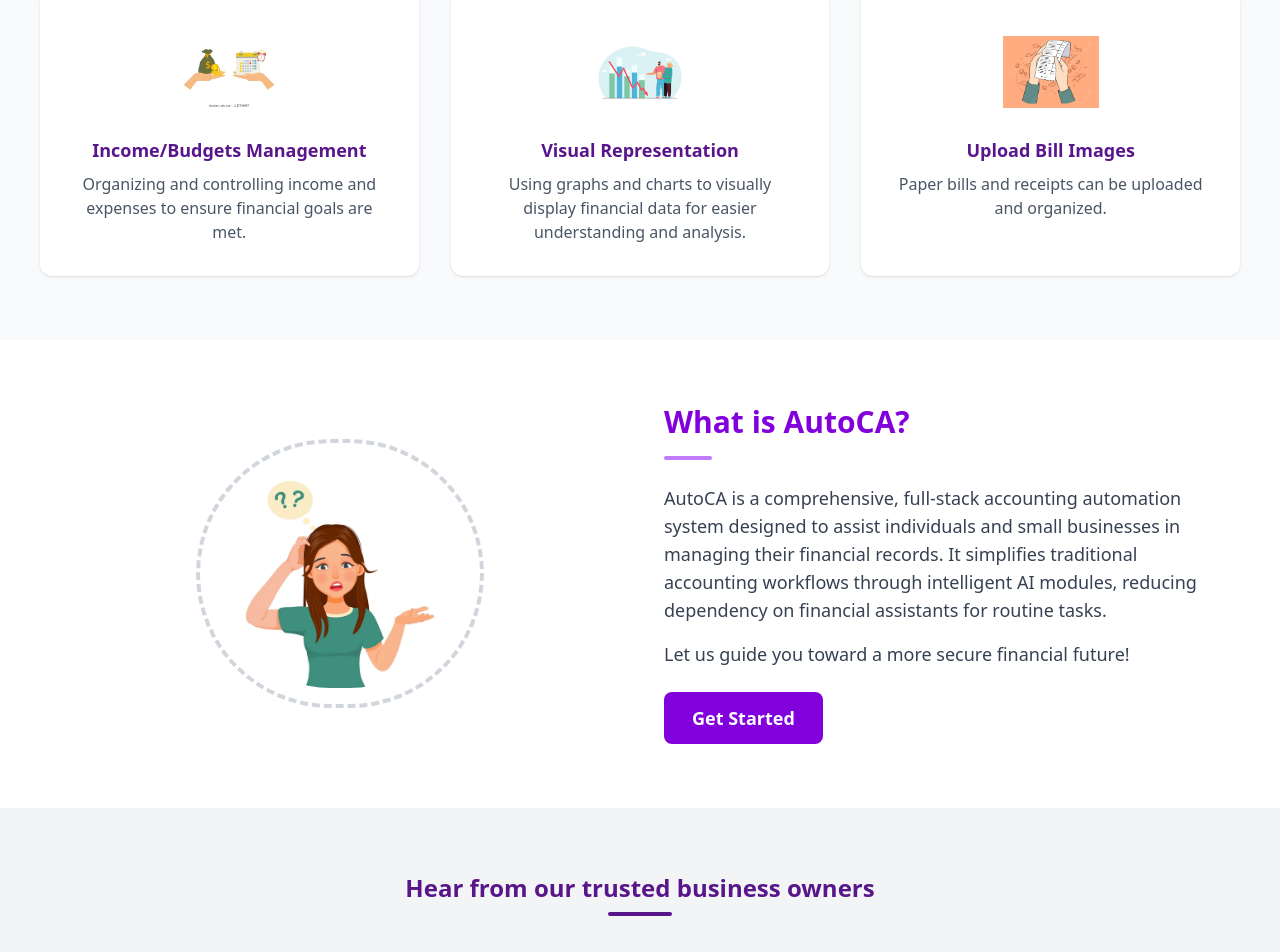
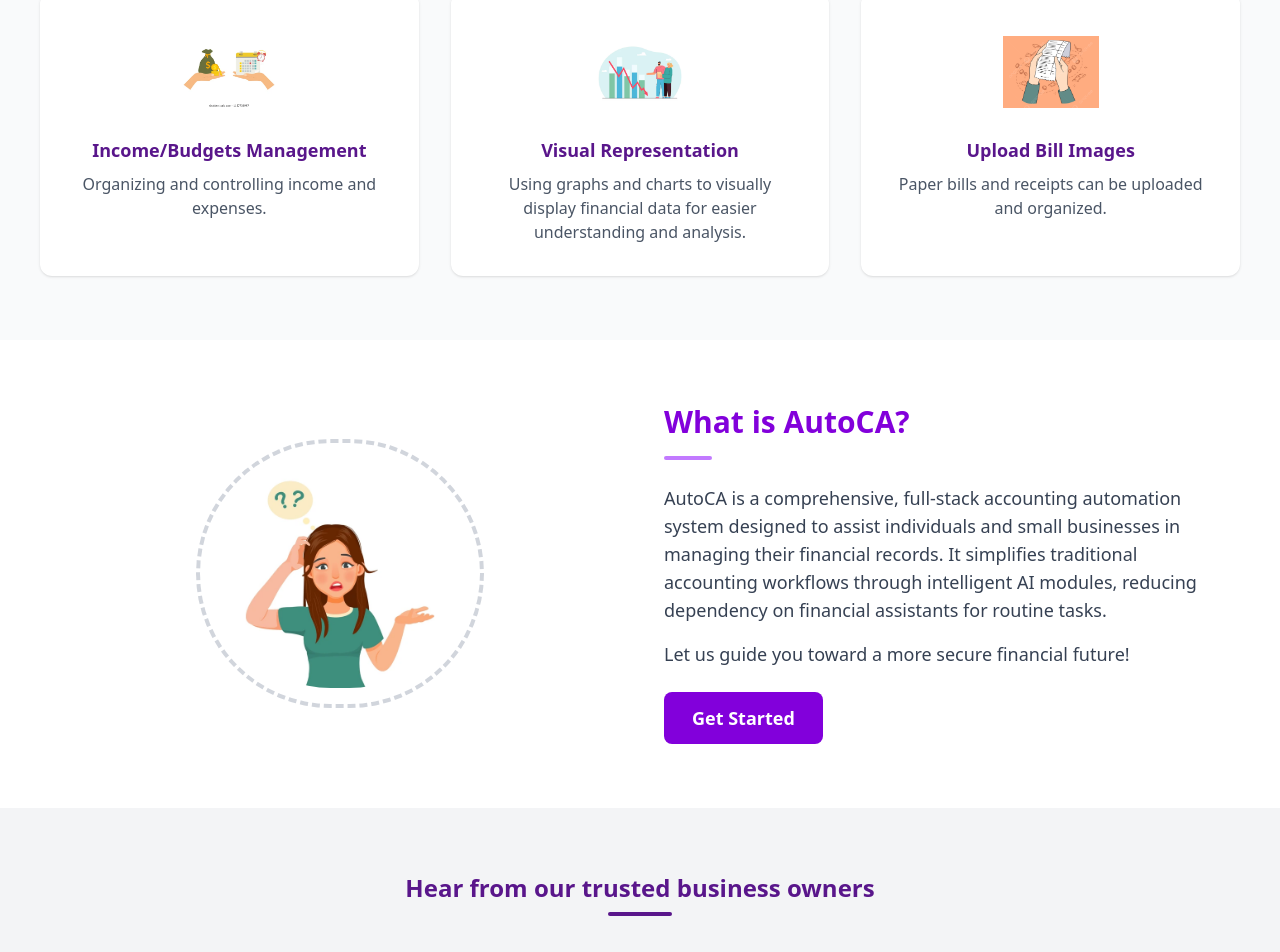
Before and after one commit to PrasunSuwal/expense-tracker, a React (Vite) app in the folder frontend/expense-tracker/: page / in a window 1280 px wide. Shown: the part 1885-2837 px from the top of the page. Built offline with nearby package versions, Linux system fonts and the light colour scheme.

Commit message:
landing page edits and imgs

```diff
--- a/frontend/expense-tracker/src/pages/Dashboard/LandingPage.jsx
+++ b/frontend/expense-tracker/src/pages/Dashboard/LandingPage.jsx
@@ -238,8 +238,7 @@
               Income/Budgets Management
             </h3>
             <p className="text-gray-600">
-              Organizing and controlling income and expenses to ensure financial
-              goals are met.
+              Organizing and controlling income and expenses.
             </p>
           </div>
           <div className="bg-white rounded-xl p-8 shadow hover:shadow-lg flex flex-col items-center transition">
```
